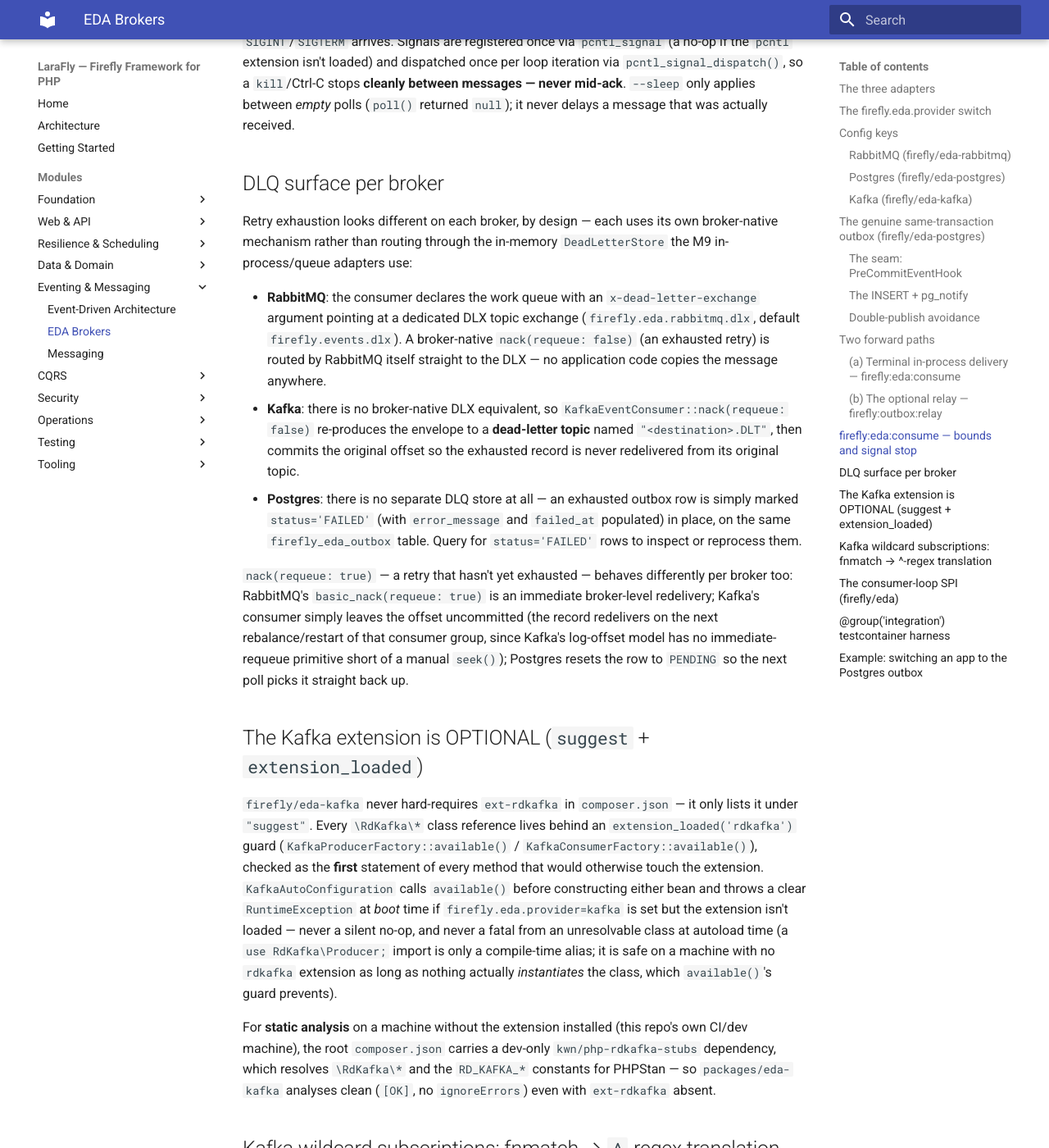
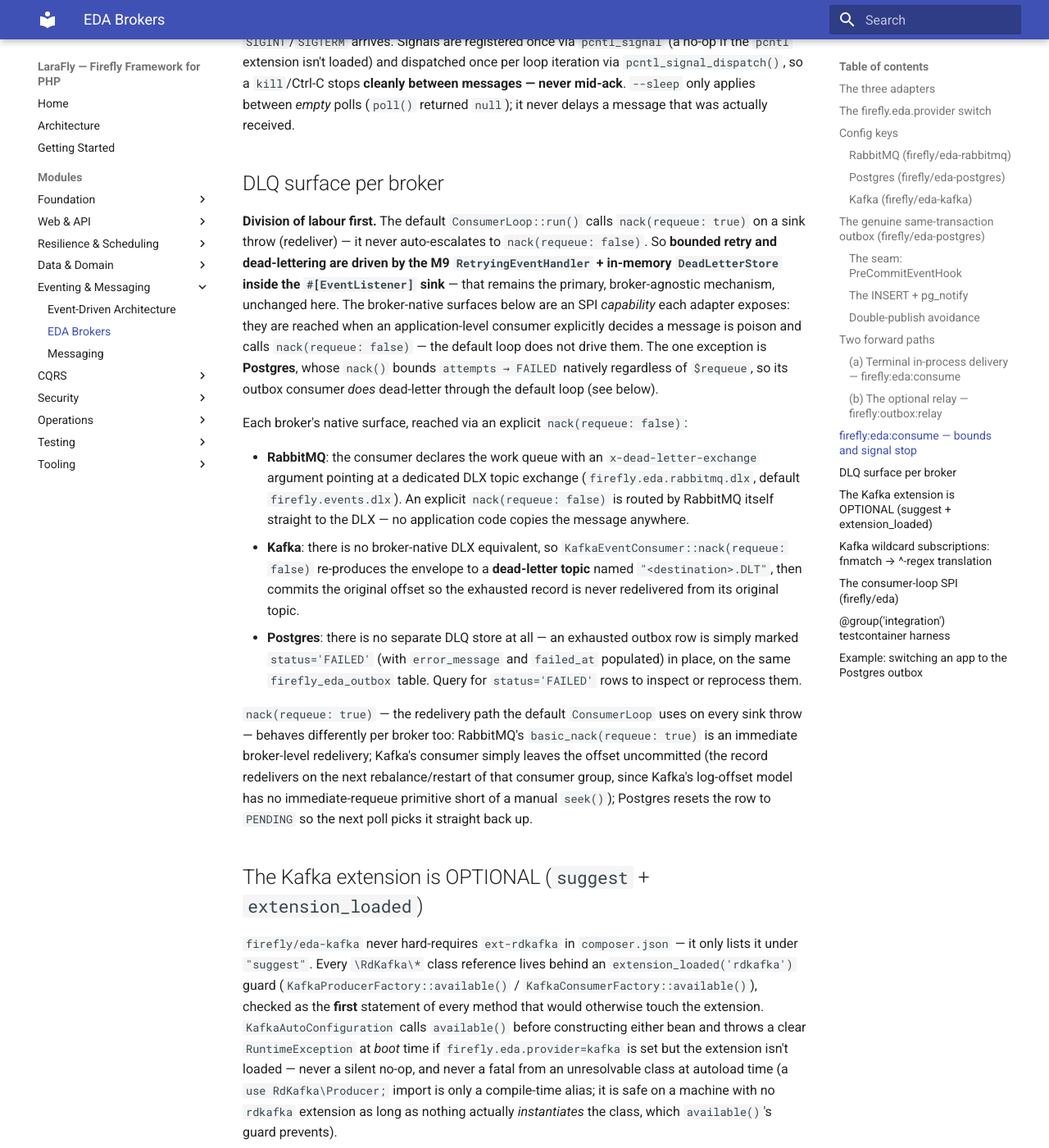
Before and after one commit to fireflyframework/fireflyframework-php, an MkDocs documentation site: the page built from docs/modules/eda-brokers.md, in a window 1280 px wide and 1400 px high, scrolled down 7149 px. Shown: the whole window at 82% size. Built offline with MkDocs 1.6.1 and Material for MkDocs 9.7.7, drawn with Linux system fonts in a browser that asks for light colours.

Commit message:
docs(eda-brokers): clarify broker-native DLQ is an explicit-nack SPI capability, not loop-driven

```diff
--- a/docs/modules/eda-brokers.md
+++ b/docs/modules/eda-brokers.md
@@ -227,12 +227,20 @@
 
 ## DLQ surface per broker
 
-Retry exhaustion looks different on each broker, by design — each uses its own broker-native mechanism
-rather than routing through the in-memory `DeadLetterStore` the M9 in-process/queue adapters use:
+**Division of labour first.** The default `ConsumerLoop::run()` calls `nack(requeue: true)` on a sink throw
+(redeliver) — it never auto-escalates to `nack(requeue: false)`. So **bounded retry and dead-lettering are
+driven by the M9 `RetryingEventHandler` + in-memory `DeadLetterStore` inside the `#[EventListener]` sink** —
+that remains the primary, broker-agnostic mechanism, unchanged here. The broker-native surfaces below are an
+SPI *capability* each adapter exposes: they are reached when an application-level consumer explicitly decides
+a message is poison and calls `nack(requeue: false)` — the default loop does not drive them. The one exception
+is **Postgres**, whose `nack()` bounds `attempts → FAILED` natively regardless of `$requeue`, so its outbox
+consumer *does* dead-letter through the default loop (see below).
+
+Each broker's native surface, reached via an explicit `nack(requeue: false)`:
 
 - **RabbitMQ**: the consumer declares the work queue with an `x-dead-letter-exchange` argument pointing at
-  a dedicated DLX topic exchange (`firefly.eda.rabbitmq.dlx`, default `firefly.events.dlx`). A broker-native
-  `nack(requeue: false)` (an exhausted retry) is routed by RabbitMQ itself straight to the DLX — no
+  a dedicated DLX topic exchange (`firefly.eda.rabbitmq.dlx`, default `firefly.events.dlx`). An explicit
+  `nack(requeue: false)` is routed by RabbitMQ itself straight to the DLX — no
   application code copies the message anywhere.
 - **Kafka**: there is no broker-native DLX equivalent, so `KafkaEventConsumer::nack(requeue: false)`
   re-produces the envelope to a **dead-letter topic** named `"<destination>.DLT"`, then commits the
@@ -241,7 +249,8 @@
   `status='FAILED'` (with `error_message` and `failed_at` populated) in place, on the same
   `firefly_eda_outbox` table. Query for `status='FAILED'` rows to inspect or reprocess them.
 
-`nack(requeue: true)` — a retry that hasn't yet exhausted — behaves differently per broker too:
+`nack(requeue: true)` — the redelivery path the default `ConsumerLoop` uses on every sink throw — behaves
+differently per broker too:
 RabbitMQ's `basic_nack(requeue: true)` is an immediate broker-level redelivery; Kafka's consumer simply
 leaves the offset uncommitted (the record redelivers on the next rebalance/restart of that consumer group,
 since Kafka's log-offset model has no immediate-requeue primitive short of a manual `seek()`); Postgres
```
